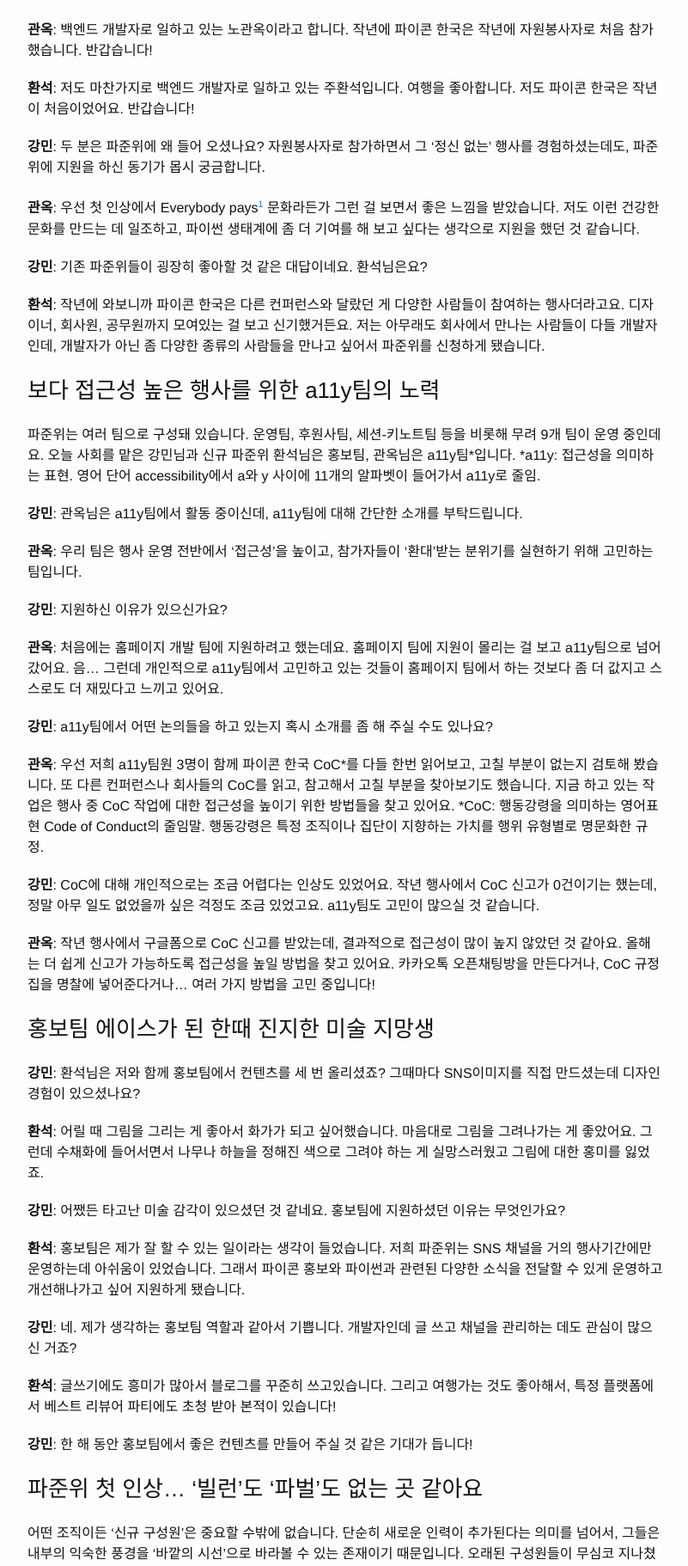
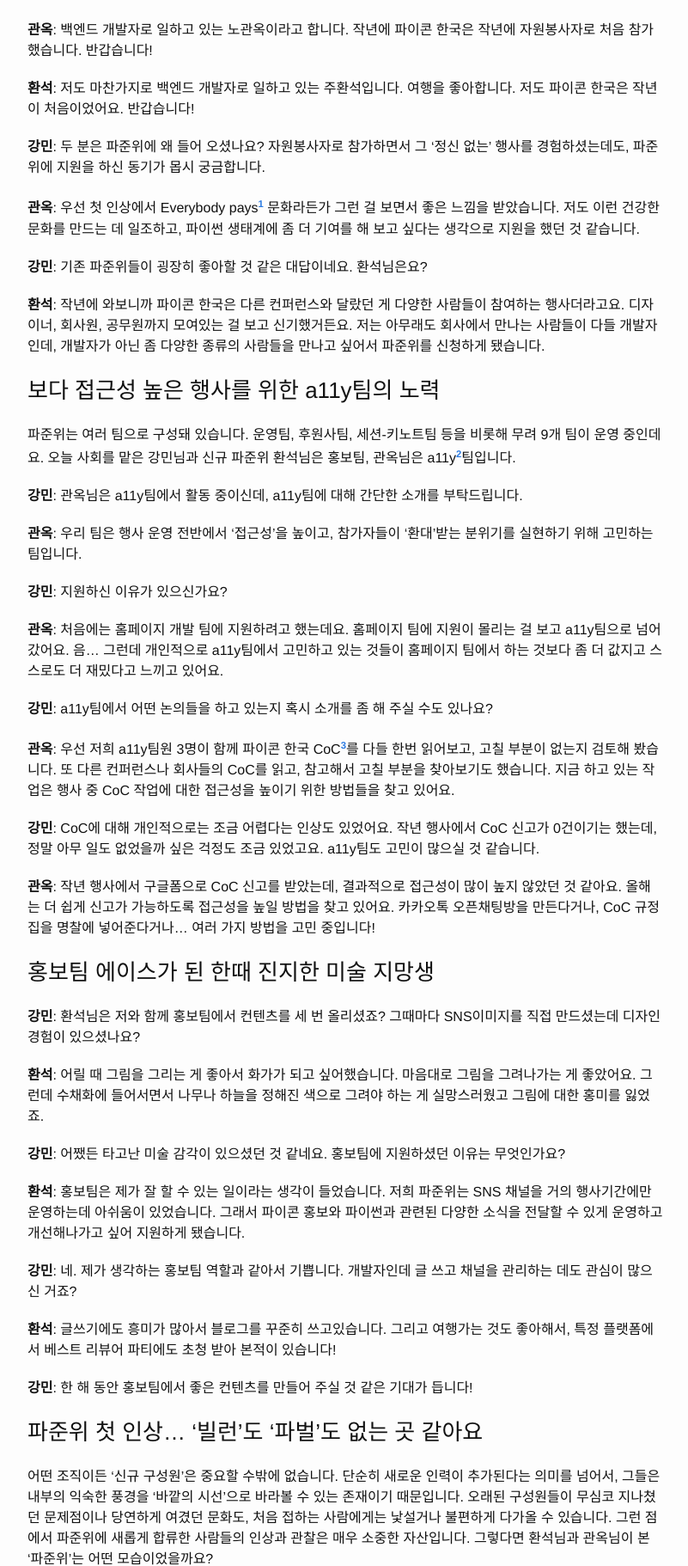
Before and after one commit to pythonkr/blog, a Jekyll site: the page built from _posts/2025/2025-05-14-pycon-interview01.md, in a window 1280 px wide, cut to the strip 1154-2976 px from the top of the page. Shown: the whole strip at 86% size, without its empty margins (238-1039 px from the left). Built offline with Jekyll 4.4.1, drawn with Linux system fonts in a browser that asks for light colours; comment, search, counter and statistics services are not loaded; some of the changed text lies outside the part shown.

Commit message:
fix: class footnote css

```diff
--- a/_posts/2025/2025-05-14-pycon-interview01.md
+++ b/_posts/2025/2025-05-14-pycon-interview01.md
@@ -34,8 +34,9 @@
 
 ### 보다 접근성 높은 행사를 위한 a11y팀의 노력
 
-파준위는 여러 팀으로 구성돼 있습니다. 운영팀, 후원사팀, 세션-키노트팀 등을 비롯해 무려 9개 팀이 운영 중인데요. 오늘 사회를 맡은 강민님과 신규 파준위 환석님은 홍보팀, 관옥님은 a11y팀*입니다.
-*a11y: 접근성을 의미하는 표현. 영어 단어 accessibility에서 a와 y 사이에 11개의 알파벳이 들어가서 a11y로 줄임.
+파준위는 여러 팀으로 구성돼 있습니다. 운영팀, 후원사팀, 세션-키노트팀 등을 비롯해 무려 9개 팀이 운영 중인데요. 오늘 사회를 맡은 강민님과 신규 파준위 환석님은 홍보팀, 관옥님은 a11y[^2]팀입니다.
+
+[^2]: a11y - 접근성을 의미하는 표현. 영어 단어 accessibility에서 a와 y 사이에 11개의 알파벳이 들어가서 a11y로 줄임.
 
 **강민**: 관옥님은 a11y팀에서 활동 중이신데, a11y팀에 대해 간단한 소개를 부탁드립니다.
 
@@ -47,8 +48,9 @@
 
 **강민**: a11y팀에서 어떤 논의들을 하고 있는지 혹시 소개를 좀 해 주실 수도 있나요?
 
-**관옥**: 우선 저희 a11y팀원 3명이 함께 파이콘 한국 CoC*를 다들 한번 읽어보고, 고칠 부분이 없는지 검토해 봤습니다. 또 다른 컨퍼런스나 회사들의 CoC를 읽고, 참고해서 고칠 부분을 찾아보기도 했습니다. 지금 하고 있는 작업은 행사 중 CoC 작업에 대한 접근성을 높이기 위한 방법들을 찾고 있어요.
-*CoC: 행동강령을 의미하는 영어표현 Code of Conduct의 줄임말. 행동강령은 특정 조직이나 집단이 지향하는 가치를 행위 유형별로 명문화한 규정.
+**관옥**: 우선 저희 a11y팀원 3명이 함께 파이콘 한국 CoC[^3]를 다들 한번 읽어보고, 고칠 부분이 없는지 검토해 봤습니다. 또 다른 컨퍼런스나 회사들의 CoC를 읽고, 참고해서 고칠 부분을 찾아보기도 했습니다. 지금 하고 있는 작업은 행사 중 CoC 작업에 대한 접근성을 높이기 위한 방법들을 찾고 있어요.
+
+[^3]: CoC - 행동강령을 의미하는 영어표현 Code of Conduct의 줄임말. 행동강령은 특정 조직이나 집단이 지향하는 가치를 행위 유형별로 명문화한 규정.
 
 **강민**: CoC에 대해 개인적으로는 조금 어렵다는 인상도 있었어요. 작년 행사에서 CoC 신고가 0건이기는 했는데, 정말 아무 일도 없었을까 싶은 걱정도 조금 있었고요. a11y팀도 고민이 많으실 것 같습니다.
 
--- a/_sass/_post.scss
+++ b/_sass/_post.scss
@@ -13,9 +13,10 @@
     }
 
     .footnote {
-        font-size: 0.8em;
+        font-size: 0.85em;
         margin-top: 1em;
         color: $brand-color !important;
+        font-weight: bold !important;
     }
 
     .footnotes {
```
